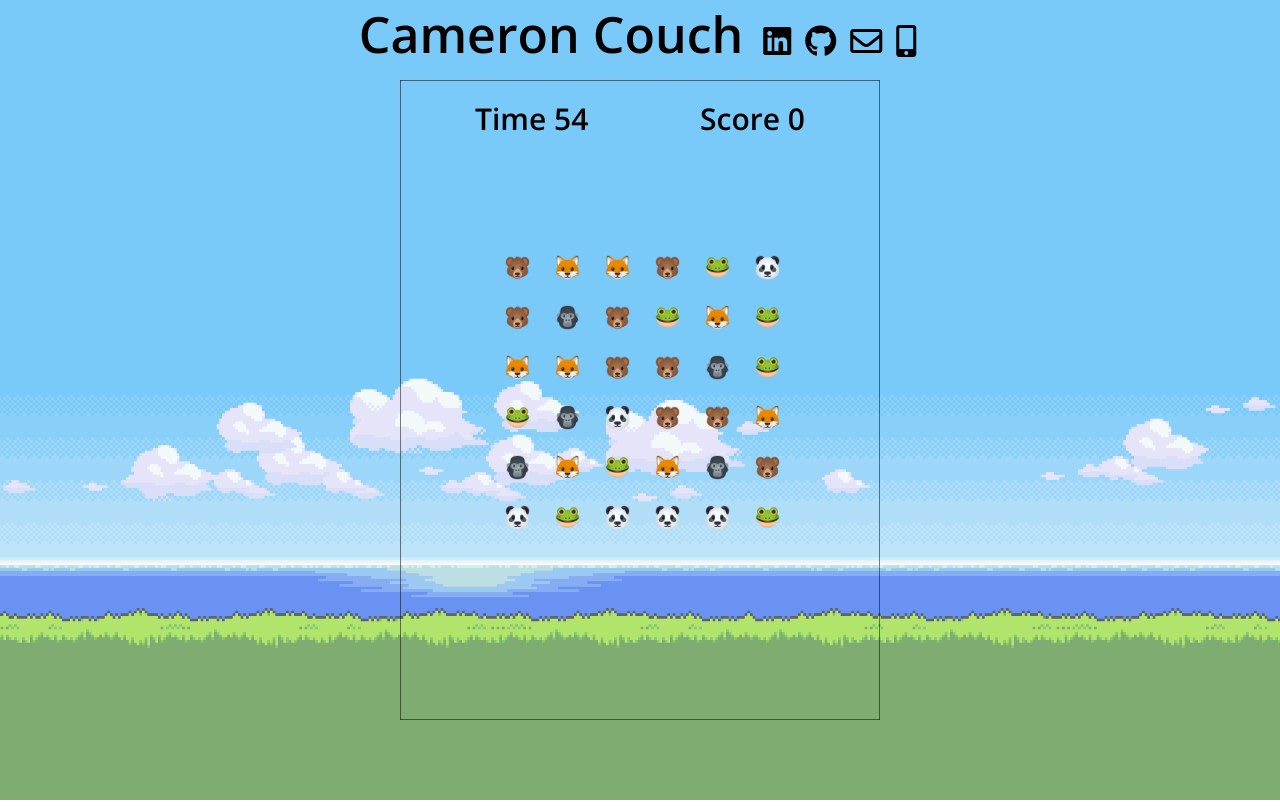
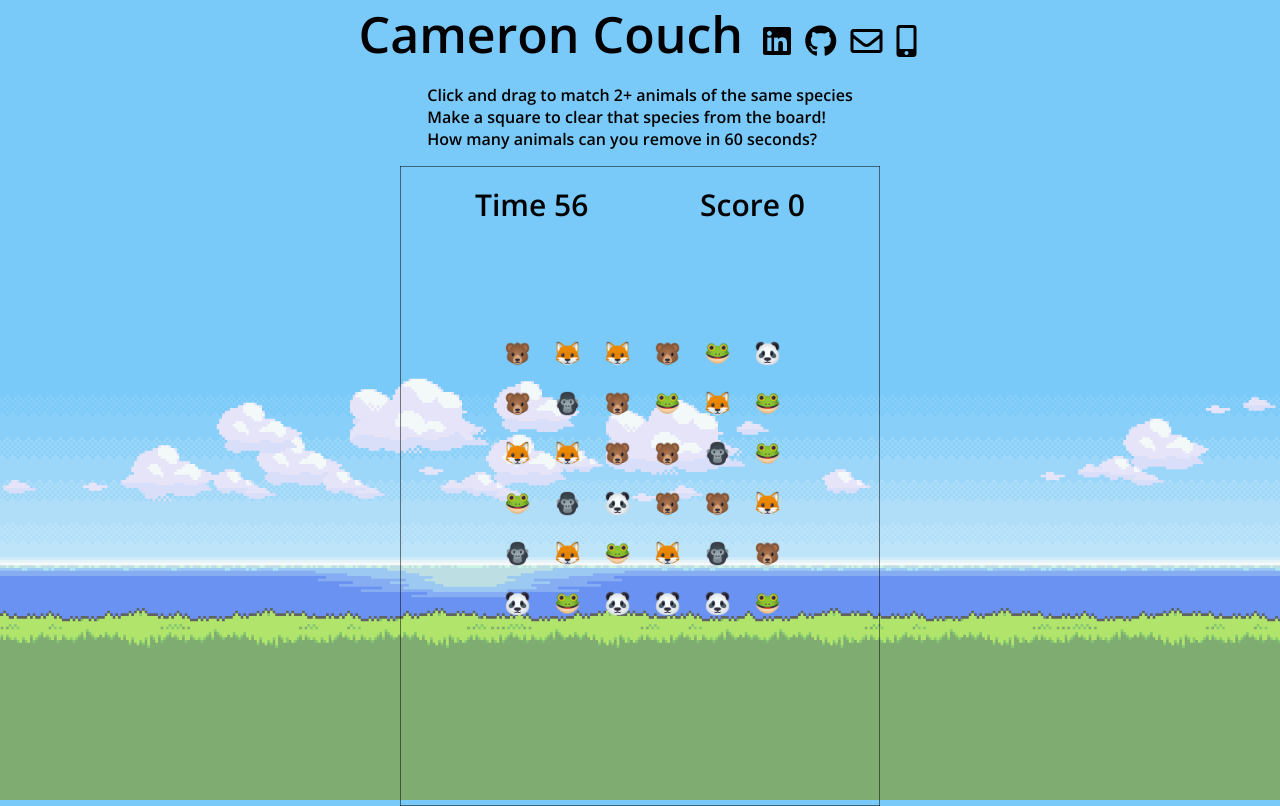
Before and after one commit to CameronHCouch/zoo-dots, a website built with webpack: page index.html in a window 1280 px wide. Built offline with nearby package versions, Linux system fonts and the light colour scheme.

Commit message:
Prevent board from covering name, links, and description. Also add description

```diff
--- a/assets/index.css
+++ b/assets/index.css
@@ -3,7 +3,7 @@ html, body, figure, figcaption, ul, li, h1 {
   margin: 0;
   padding: 0;
   border: 0;
-  font: inherit;
+  font-family: 'Open Sans', sans-serif;
   text-align: inherit;
   box-sizing: border-box;
 }
@@ -19,13 +19,23 @@ body{
 h1{
   font-size: 50px;
   font-weight: 600;
-  font-family: 'Open Sans', sans-serif;
 }
 
 header{
   display: flex;
   justify-content: center;
   align-items: baseline;
+}
+
+section{
+  display: flex;
+  flex-direction: column;
+  align-items: center;
+}
+
+div{
+  display: block;
+  position: relative;
 }
 
 nav{
@@ -66,5 +76,5 @@ nav a{
 .center {
   margin: auto;
   position: absolute;
-  top: 0; left: 0; bottom: 0; right: 0;
+  top: 0; left: 0; bottom: 500; right: 0;
 }
--- a/index.html
+++ b/index.html
@@ -21,7 +21,14 @@
       <a href="tel:+01-860-817-2397"><i class="fas fa-mobile-alt fa-2x"></i></a>
     </nav>
   </header>
+  <section>
+    <p>Click and drag to match 2+ animals of the same species
+    <br />Make a square to clear that species from the board!
+    <br />How many animals can you remove in 60 seconds?</p>
+  </section>
+  <div>
   <canvas id="zoo-canvas" class="center"></canvas>
   <canvas id="zoo-canvas2" class="center"></canvas>
+  </div>
 </body>
 </html>
```
Also changed, not shown: assets/backhand-index-pointing-up.png (added).
